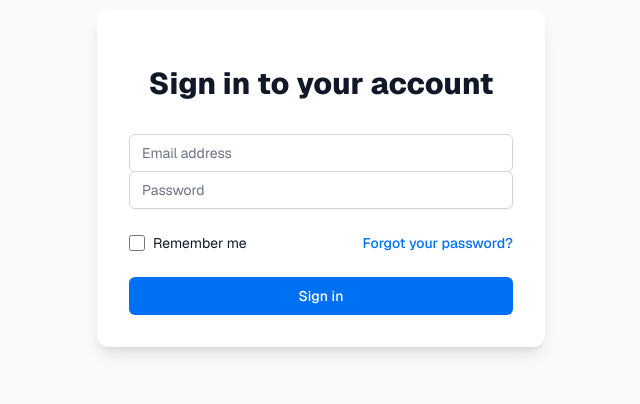
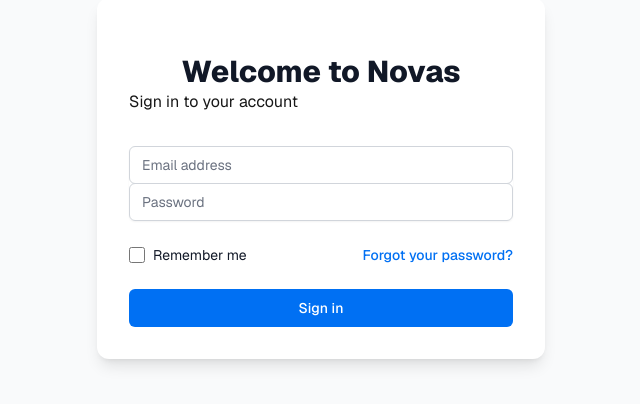
Before and after one commit to einfoengine/novasadmin, a Next.js app: page / in a window 1280 px wide. Shown: the part 222-626 px from the top of the page, without its empty margins (319-959 px from the left). Built offline with nearby package versions, Linux system fonts and the light colour scheme.

Commit message:
Login form done

```diff
--- a/src/app/components/LoginForm.tsx
+++ b/src/app/components/LoginForm.tsx
@@ -20,8 +20,9 @@ export default function LoginForm() {
     <div className="max-w-md w-full space-y-8 p-8 bg-white rounded-xl shadow-lg">
       <div>
         <h2 className="mt-6 text-center text-3xl font-extrabold text-gray-900">
-          Sign in to your account
+          Welcome to Novas
         </h2>
+        <h4>Sign in to your account</h4>
       </div>
       <form className="mt-8 space-y-6" onSubmit={handleSubmit}>
         <div className="rounded-md shadow-sm -space-y-px">
```
